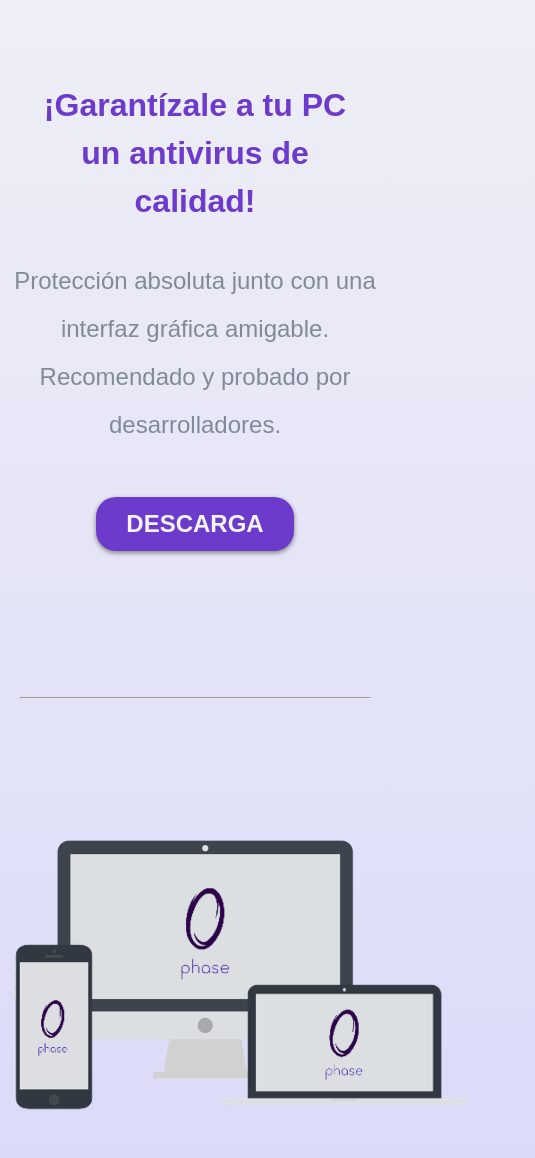
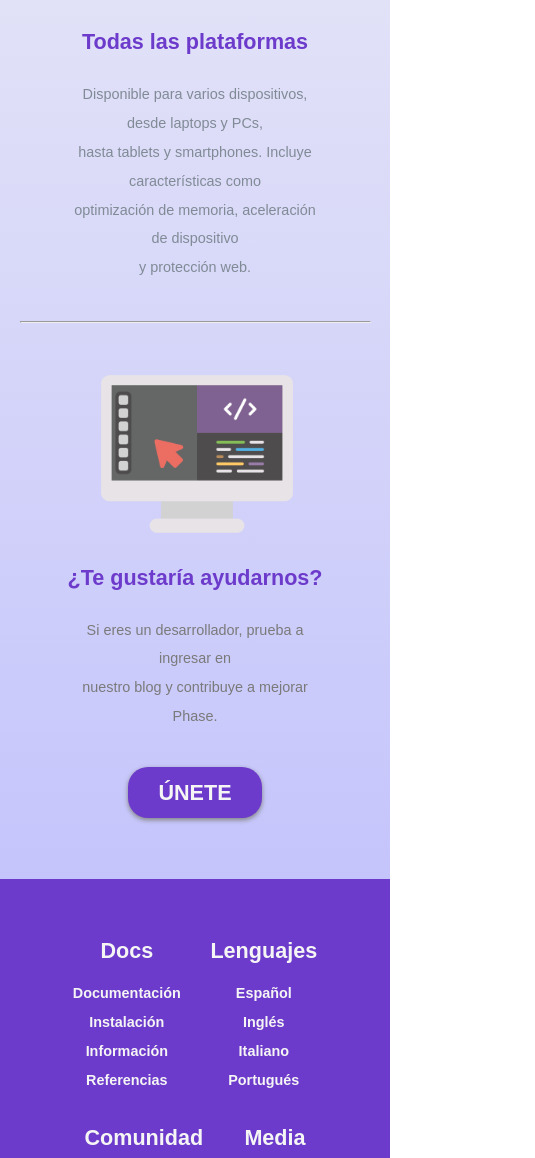
Before and after one commit to Luis-Manfredi/phaseantivirus, a plain HTML site: page index.html in a window 390 px wide. Shown: the part 842-2000 px from the top of the page, 535 px wide, since content can reach past the window. Drawn offline with nearby package versions, Linux system fonts and the light colour scheme.

Commit message:
Add files via upload

```diff
--- a/CSS/styles.css
+++ b/CSS/styles.css
@@ -407,3 +407,106 @@ ion-icon{
         transform: translateX(2px);
     }
 }
+
+@media screen and (max-width: 420px) {
+    body{
+        font-size: 0.9em !important;
+    }
+
+    h1{
+        margin: 1em;
+        font-size: 1.5em;
+    }
+
+    h2{
+        font-size: 1.5em;
+    }
+
+    li a{
+        line-height: 2em;
+    }
+
+    .contenedor_pie_pagina{
+        padding: 3em;
+    }
+
+    .media_icons{
+        display: none;
+    }
+
+    .texto p{
+        font-size: 1em;
+        padding: 0 60px;
+    }
+
+    .texto2 p{
+        font-size: 1em;
+        padding: 0 60px;
+    }
+
+    .texto3 p{
+        font-size: 1em;
+        padding: 0 60px;
+    }
+
+    .dropdown_button{
+        font-size: 0.9em;
+        padding: 0.5em 0.5em 1em 0.5em;
+    }
+
+    .dropdown_contenido{
+        min-width: 100px;
+    }
+
+    .dropdown_contenido a{
+        font-size: 0.9em;
+    }
+
+    ion-icon{
+        font-size: 25px;
+    }
+
+    .foot4{
+        display: inline-block;
+    }
+
+    .foot4 ion-icon{
+        color: #f5f5f5;
+        padding: 0.1em;
+    }
+
+    .seccion1{
+        margin-top: 1em;
+        margin-bottom: 1em;
+    }
+
+    .seccion2{
+        margin: 1em auto;
+    }
+
+    #logomini{
+        width: 100px;
+        height: auto;
+    }
+
+    #logoPhase{
+        width: 200px;
+        height: auto;
+    }
+
+    #devices{
+        width: 200px;
+        height: auto;
+        transform: translateX(2px);
+    }
+
+    .img_contenedor2{
+        margin: 1em;
+    }
+
+    #monitor{
+        width: 200px;
+        height: auto;
+        transform: translateX(2px);
+    }
+}
```
